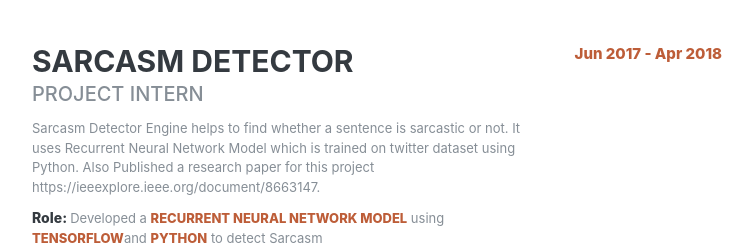
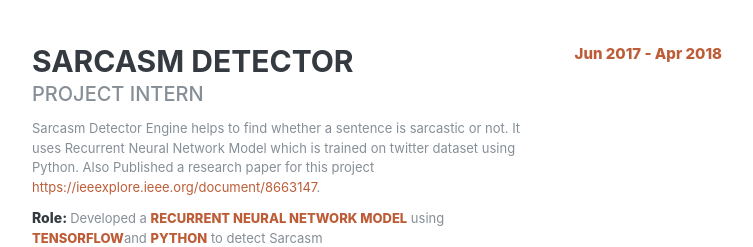
Before and after one commit to gauravostwal/gauravostwal.github.io, a React app: page / in a window 1280 px wide. Shown: the part 2766-3013 px from the top of the page, without its empty margins (248-1001 px from the left). Built offline with nearby package versions, Linux system fonts and the light colour scheme; a web font is replaced by a local one; what react-redux-form, redux-promise-middleware would draw is missing.

Commit message:
Adding a link to paper

```diff
--- a/src/components/NavBar/NavBar.tsx
+++ b/src/components/NavBar/NavBar.tsx
@@ -70,7 +70,7 @@ export class NavBar extends React.PureComponent {
                       <span className="user-name text-primary">Gaurav</span>
                     </h1>
                     <div className="subheading mb-5">Pune · Maharashtra, 411012 · (+91) 9403825035 ·
-                      <a href="mailto:name@email.com">gauravostwal11@gmail.com</a>
+                      <a href="mailto:gauravostwal11@gmail.com">gauravostwal11@gmail.com</a>
                     </div>
                     <p className="lead mb-5">
                     "An Engineer by qualification, a Software Developer by profession and a ML enthusiast by passion."
--- a/src/components/Projects/index.tsx
+++ b/src/components/Projects/index.tsx
@@ -87,7 +87,7 @@ export class Projects extends React.PureComponent {
                       <p className="description">
                         Sarcasm Detector Engine helps to find whether a sentence is sarcastic or not.
                         It uses Recurrent Neural Network Model which is trained on twitter dataset using Python.
-                        Also Published a research paper for this project https://ieeexplore.ieee.org/document/8663147.
+                        Also Published a research paper for this project <a href="https://ieeexplore.ieee.org/document/8663147">https://ieeexplore.ieee.org/document/8663147</a>.
                       </p>
                       <p className="description">
                         <span className="role-label">Role: </span>
```
